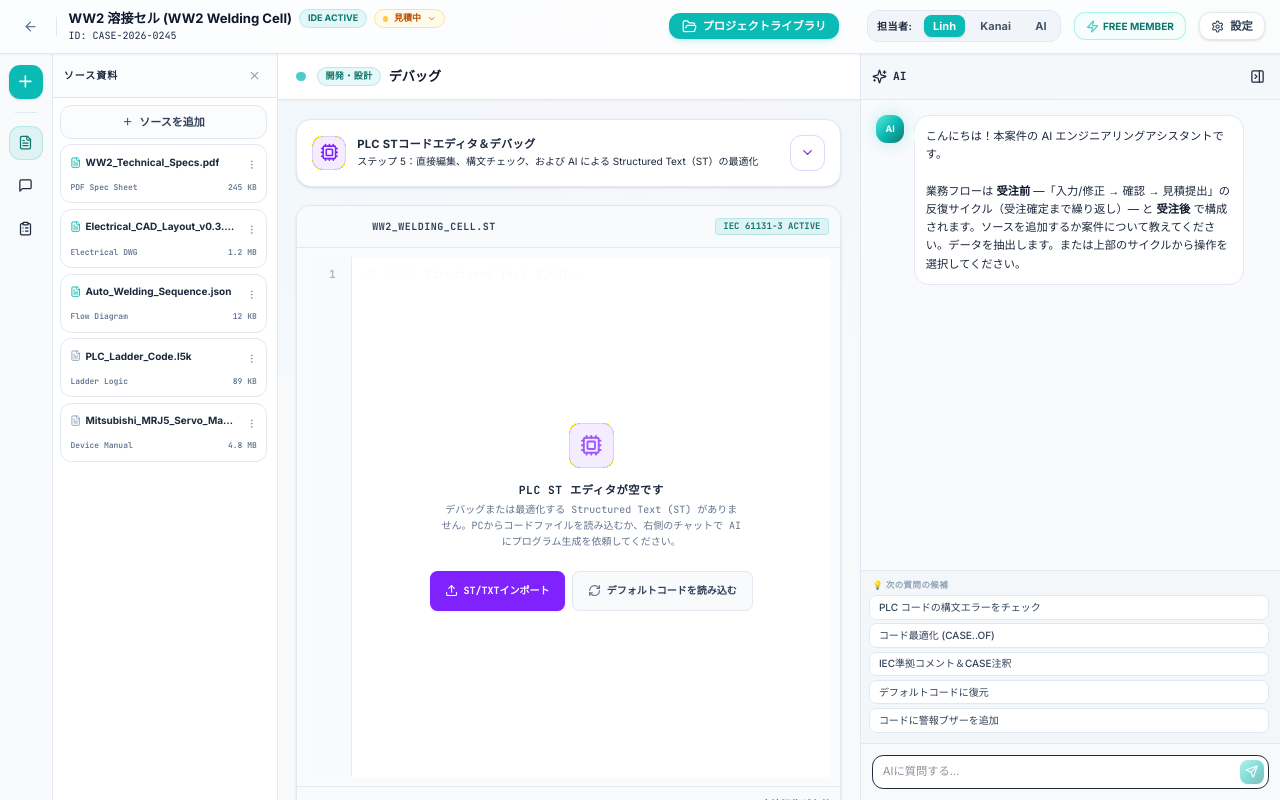
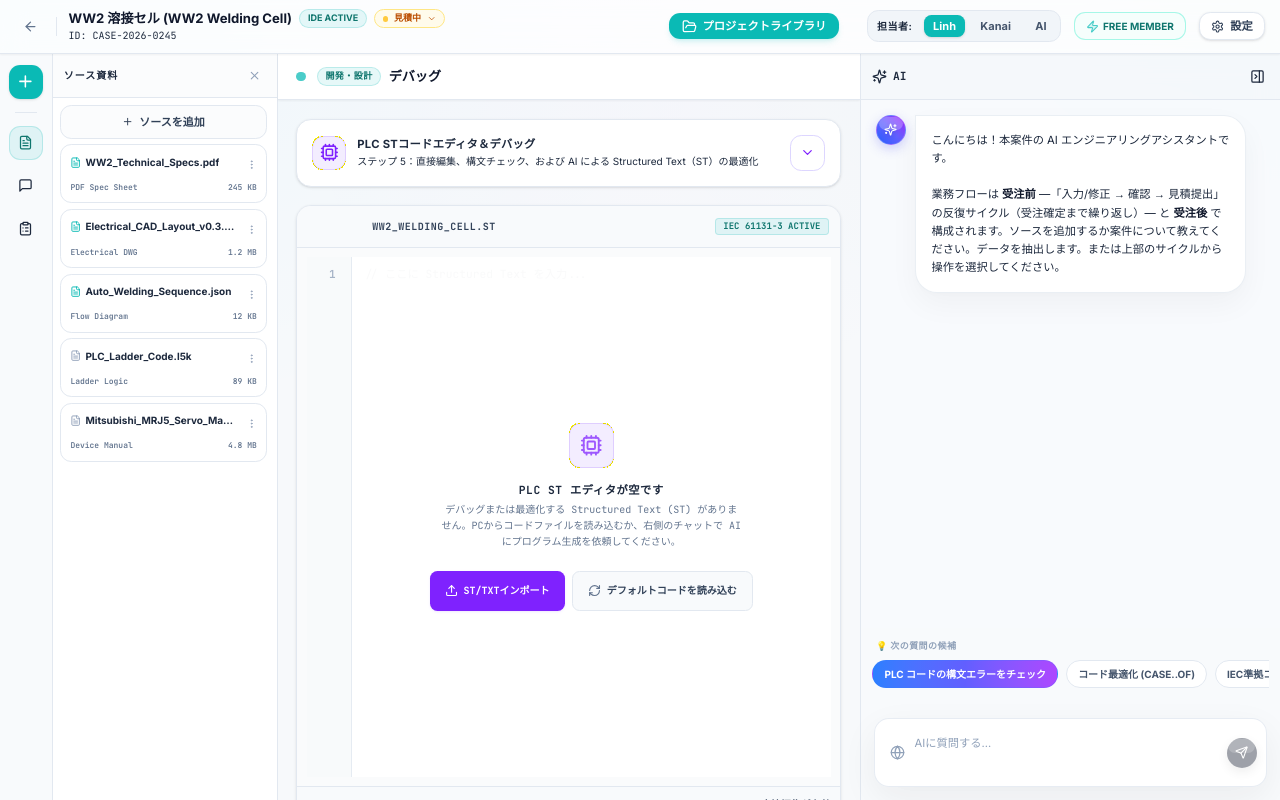
Before and after one commit to PhamTanLam/ai-plf-mockups, a React (Vite) app: page /#/workspace/CASE-2026-0245 in a window 1280 px wide. Built offline with nearby package versions, Linux system fonts and the light colour scheme.

Commit message:
style: add 3D glossy chat bubbles, horizontal suggestions scroll, and slide-in keyframe animations

```diff
--- a/src/index.css
+++ b/src/index.css
@@ -549,6 +549,45 @@ body {
 .ml-table th { background: #f8fafc; font-weight: 600; color: #334155; }
 .ml-table td { color: #475569; }
 
+/* Custom Pulse Animations */
+@keyframes pulseSubtle {
+  0%, 100% { opacity: 1; transform: scale(1); }
+  50% { opacity: 0.85; transform: scale(0.985); }
+}
+
+.animate-pulse-subtle {
+  animation: pulseSubtle 3s cubic-bezier(0.4, 0, 0.6, 1) infinite;
+}
+
+@keyframes pulseSlow {
+  0%, 100% { opacity: 1; filter: drop-shadow(0 0 4px rgba(10, 186, 181, 0.2)); }
+  50% { opacity: 0.9; filter: drop-shadow(0 0 12px rgba(10, 186, 181, 0.5)); }
+}
+
+.animate-pulse-slow {
+  animation: pulseSlow 2.5s cubic-bezier(0.4, 0, 0.6, 1) infinite;
+}
+
+/* Slide in from Left/Right and Fade animations */
+.animate-fade-in-right {
+  animation: fadeInRight 0.25s cubic-bezier(0.16, 1, 0.3, 1) forwards;
+}
+
+@keyframes fadeInRight {
+  from {
+    opacity: 0;
+    transform: translateX(-16px);
+  }
+  to {
+    opacity: 1;
+    transform: translateX(0);
+  }
+}
+
+.animate-duration-150 {
+  animation-duration: 150ms !important;
+}
+
 /* In đề án (deck) ra PDF — chỉ hiện phần slide khi in */
 @media print {
   @page { size: A4 landscape; margin: 8mm; }
--- a/src/pages/NotebookWorkspace.tsx
+++ b/src/pages/NotebookWorkspace.tsx
@@ -23,7 +23,8 @@ import {
   MoreVertical,
   Star,
   Zap,
-  CreditCard
+  CreditCard,
+  Globe
 } from 'lucide-react'
 import { useI18n } from '@/i18n/I18nProvider'
 import { tcText, tField, tFieldValue, tFieldList, tSourceMeta, tSummary } from '@/i18n/chat'
@@ -2940,28 +2941,34 @@ export default function NotebookWorkspace() {
                         msg.sender === 'user' ? 'flex-row-reverse' : ''
                       }`}
                     >
-                      {/* Avatar */}
+                      {/* 3D Glossy Avatar Sphere */}
+                      {msg.sender === 'ai' ? (
+                        <div className="w-8 h-8 rounded-full bg-gradient-to-tr from-blue-600 via-indigo-500 to-purple-600 text-white flex items-center justify-center shadow-[0_4px_12px_rgba(99,102,241,0.3)] relative overflow-hidden border border-white/20 shrink-0 select-none group">
+                          {/* Glossy top reflection overlay */}
+                          <div className="absolute top-0.5 left-0.5 right-0.5 h-[45%] bg-white/25 rounded-full blur-[0.5px]" />
+                          <Sparkles className="w-3.5 h-3.5 text-white drop-shadow-sm relative z-10" />
+                        </div>
+                      ) : (
+                        <div className={`w-8 h-8 rounded-full text-white font-sans font-extrabold text-[10px] flex items-center justify-center shadow-md relative overflow-hidden border border-white/20 shrink-0 select-none ${
+                          activeUser === 'Linh'
+                            ? 'bg-gradient-to-tr from-emerald-500 to-teal-600 shadow-emerald-500/20'
+                            : activeUser === 'Kanai'
+                            ? 'bg-gradient-to-tr from-amber-500 to-orange-600 shadow-amber-500/20'
+                            : 'bg-gradient-to-tr from-indigo-500 to-sky-600 shadow-indigo-500/20'
+                        }`}>
+                          {/* Glossy top reflection overlay */}
+                          <div className="absolute top-0.5 left-0.5 right-0.5 h-[45%] bg-white/20 rounded-full blur-[0.5px]" />
+                          <span className="relative z-10">{activeUser[0]}</span>
+                        </div>
+                      )}
+
+                      <div className="space-y-0.5 max-w-[85%]">
+                        {/* 3D Glassmorphic Bubble content */}
                         <div
-                        className={`w-7.5 h-7.5 rounded-xl flex items-center justify-center font-bold text-[9px] shrink-0 shadow-md select-none transition hover:scale-105 duration-200 ${
+                          className={`leading-relaxed text-xs whitespace-pre-line relative ${
                             msg.sender === 'ai'
-                            ? 'gradient-primary text-white glow-brand font-black'
-                            : activeUser === 'Linh'
-                            ? 'bg-gradient-to-br from-emerald-500 to-teal-600 text-white border border-emerald-400'
-                            : activeUser === 'Kanai'
-                            ? 'bg-gradient-to-br from-amber-500 to-orange-600 text-white border border-amber-400'
-                            : 'bg-gradient-to-br from-indigo-500 to-sky-500 text-white border border-indigo-400'
-                        }`}
-                      >
-                        {msg.sender === 'ai' ? 'AI' : activeUser}
-                      </div>
-
-                      <div className="space-y-0.5 max-w-[85%]">
-                        {/* Bubble content */}
-                        <div
-                          className={`p-3 rounded-2xl border leading-relaxed text-xs whitespace-pre-line relative shadow-3xs bubble-ai ${
-                            msg.sender === 'ai'
-                              ? 'bg-white border-slate-200 text-slate-800'
-                              : 'bg-brand-500 border-brand-600 text-white font-medium bubble-user'
+                              ? 'p-4 rounded-[22px] rounded-tl-none border border-slate-200/70 shadow-[0_12px_30px_rgba(0,0,0,0.04),0_2px_4px_rgba(0,0,0,0.01)] bg-white text-slate-800'
+                              : 'p-3.5 px-4 rounded-[22px] rounded-tr-none border border-indigo-650/10 shadow-[0_10px_25px_rgba(99,102,241,0.18)] bg-gradient-to-r from-blue-600 via-indigo-600 to-indigo-700 text-white font-medium'
                           }`}
                         >
                           {msg.sender === 'ai' ? (
@@ -2998,21 +3005,43 @@ export default function NotebookWorkspace() {
                           )}
                         </div>
 
-                        {/* Nút hành động — đặt DƯỚI bong bóng chat */}
+                        {/* Actions rendered as premium 3D file attachment cards */}
                         {(msg.action?.openOid || msg.action?.openDoc) && (
-                          <button
+                          <div
                             onClick={() => { handlePhaseChange(msg.action!.phase ?? 7); setCaseOpen({ oid: msg.action!.openOid, version: msg.action!.version, doc: msg.action!.openDoc, n: Date.now() }) }}
-                            className="mt-1.5 inline-flex items-center gap-1.5 text-[11px] font-bold text-brand-700 bg-brand-500/10 hover:bg-brand-500 hover:text-white border border-brand-500/25 px-2.5 py-1.5 rounded-lg transition cursor-pointer"
-                          >
-                            <FileText className="w-3.5 h-3.5" /> {tc(msg.action.label)}
-                          </button>
+                            className="mt-2 bg-white border border-slate-200/80 hover:border-brand-500/40 rounded-xl p-2.5 flex items-center justify-between gap-3 shadow-3xs cursor-pointer group hover:bg-brand-500/5 transition duration-200"
+                          >
+                            <div className="flex items-center gap-2.5 min-w-0">
+                              <div className="w-8 h-8 rounded-lg bg-brand-500/10 flex items-center justify-center text-brand-650 shrink-0">
+                                <FileText className="w-4 h-4" />
+                              </div>
+                              <div className="min-w-0">
+                                <div className="text-[11px] font-bold text-slate-800 group-hover:text-brand-700 transition-colors truncate">
+                                  {tc(msg.action.label)}
+                                </div>
+                                <div className="text-[9px] text-slate-400 font-mono">Grounding Document • Workspace Source</div>
+                              </div>
+                            </div>
+                            <span className="text-slate-300 group-hover:text-brand-600 group-hover:translate-x-0.5 transition-all text-[11px] shrink-0 mr-1">→</span>
+                          </div>
                         )}
                         {msg.action?.to && !msg.action.openOid && !msg.action.openDoc && (
                           <Link
                             to={msg.action.to}
-                            className="mt-1.5 inline-flex items-center gap-1.5 text-[11px] font-bold text-brand-700 bg-brand-500/10 hover:bg-brand-500 hover:text-white border border-brand-500/25 px-2.5 py-1.5 rounded-lg transition cursor-pointer no-underline"
-                          >
-                            <FolderOpen className="w-3.5 h-3.5" /> {tc(msg.action.label)}
+                            className="mt-2 bg-white border border-slate-200/80 hover:border-brand-500/40 rounded-xl p-2.5 flex items-center justify-between gap-3 shadow-3xs cursor-pointer group hover:bg-brand-500/5 transition duration-205 no-underline"
+                          >
+                            <div className="flex items-center gap-2.5 min-w-0">
+                              <div className="w-8 h-8 rounded-lg bg-brand-500/10 flex items-center justify-center text-brand-650 shrink-0">
+                                <FolderOpen className="w-4 h-4" />
+                              </div>
+                              <div className="min-w-0">
+                                <div className="text-[11px] font-bold text-slate-800 group-hover:text-brand-700 transition-colors truncate">
+                                  {tc(msg.action.label)}
+                                </div>
+                                <div className="text-[9px] text-slate-400 font-mono">Navigate Route • Workspace Section</div>
+                              </div>
+                            </div>
+                            <span className="text-slate-300 group-hover:text-brand-600 group-hover:translate-x-0.5 transition-all text-[11px] shrink-0 mr-1">→</span>
                           </Link>
                         )}
                     </div>
@@ -3021,38 +3050,47 @@ export default function NotebookWorkspace() {
                 <div ref={chatEndRef} />
               </div>
 
-              {/* Suggestions */}
-
-
-              {/* Suggestions */}
-              <div className="p-2 bg-slate-100/60 border-t border-slate-200 flex-none space-y-1">
-                <div className="text-[8.5px] font-bold text-slate-400 uppercase tracking-wider flex items-center gap-1 select-none px-1">
+              {/* Suggestions (Horizontal capsule flow) */}
+              <div className="p-3 bg-transparent flex-none space-y-2">
+                <div className="text-[9px] font-bold text-slate-400 uppercase tracking-wider flex items-center gap-1 select-none px-1">
                   <span>{t('ws.copilot.suggest')}</span>
                 </div>
-                <div className="max-h-[140px] overflow-y-auto space-y-1 pr-1 scrollbar-thin">
+                <div className="flex gap-2 overflow-x-auto pb-1.5 scrollbar-none snap-x shrink-0">
                   {activeSuggestions
                     .filter((prompt) => !askedQuestions.includes(prompt))
-                    .map((prompt, idx) => (
+                    .map((prompt, idx) => {
+                      const isHighlighted = idx === 0;
+                      return (
                         <button
                           key={idx}
                           onClick={() => handleSuggestionClick(prompt)}
-                        className="w-full px-2.5 py-1 text-left text-[10px] font-medium text-slate-700 bg-white hover:bg-brand-500/5 hover:text-brand-700 border border-slate-200 hover:border-brand-500/15 rounded-lg transition duration-150 shadow-3xs flex items-center gap-1.5 cursor-pointer group"
-                      >
-                        <span className="flex-1 truncate leading-normal">{tc(prompt)}</span>
-                      </button>
-                    ))}
+                          className={`snap-start px-3 py-1.5 text-[10px] font-bold rounded-full transition-all duration-250 flex items-center gap-1.5 cursor-pointer shrink-0 shadow-3xs hover:shadow-xs active:scale-95 whitespace-nowrap ${
+                            isHighlighted
+                              ? 'bg-gradient-to-r from-blue-500 via-indigo-500 to-purple-500 text-white border border-blue-500/20 hover:opacity-95'
+                              : 'bg-white text-slate-600 hover:text-brand-600 border border-slate-200 hover:border-brand-500/20 hover:bg-brand-50/20'
+                          }`}
+                        >
+                          <span>{tc(prompt)}</span>
+                        </button>
+                      );
+                    })}
                 </div>
               </div>
 
               {/* Chat Composer */}
-              <div className="p-3 border-t border-slate-200 bg-slate-50/80 flex-none">
-                <form onSubmit={handleSend} className="flex items-center gap-1.5 bg-white border border-slate-250 focus-within:border-brand-500 focus-within:ring-1 focus-within:ring-brand-500 rounded-xl p-1 transition">
+              <div className="p-3.5 bg-transparent flex-none">
+                <form
+                  onSubmit={handleSend}
+                  className="bg-white border border-slate-200/80 rounded-2xl shadow-[0_12px_36px_rgba(0,0,0,0.06)] p-2.5 transition focus-within:border-brand-500/50 focus-within:shadow-[0_12px_36px_rgba(10,186,181,0.08)] flex flex-col gap-2"
+                >
+                  <div className="flex items-center gap-1.5">
+                    <Globe className="w-4 h-4 text-slate-400 shrink-0 ml-1.5" />
                     <textarea
-                    rows={1}
+                      rows={2}
                       value={inputVal}
                       onChange={(e) => setInputVal(e.target.value)}
                       placeholder={t('ws.copilot.placeholder')}
-                    className="flex-1 bg-transparent text-xs focus:outline-none resize-none py-1 px-1.5 text-slate-800"
+                      className="flex-1 bg-transparent text-xs focus:outline-none resize-none py-1.5 px-1 text-slate-800 placeholder-slate-400 min-h-[40px] leading-relaxed"
                       onKeyDown={(e) => {
                         if (e.key === 'Enter' && !e.shiftKey) {
                           e.preventDefault()
@@ -3063,10 +3101,13 @@ export default function NotebookWorkspace() {
                     <button
                       type="submit"
                       disabled={!inputVal.trim()}
-                    className="p-1.5 rounded-lg gradient-primary hover:opacity-90 active:scale-95 text-white shadow-sm transition cursor-pointer disabled:opacity-50"
-                  >
-                    <Send className="w-3.5 h-3.5 text-white" />
-                  </button>
+                      className="w-8 h-8 rounded-full bg-slate-900 hover:bg-slate-950 active:scale-90 text-white flex items-center justify-center shadow-[0_4px_12px_rgba(0,0,0,0.18)] relative overflow-hidden transition-all duration-200 shrink-0 disabled:opacity-40 disabled:cursor-not-allowed cursor-pointer"
+                    >
+                      {/* Glossy sphere top overlay */}
+                      <div className="absolute top-0.5 left-0.5 right-0.5 h-[45%] bg-white/20 rounded-full blur-[0.5px]" />
+                      <Send className="w-3.5 h-3.5 text-white drop-shadow-sm relative z-10" />
+                    </button>
+                  </div>
                 </form>
               </div>
             </>
```
Lines whose indentation alone changed are shown as unchanged.
